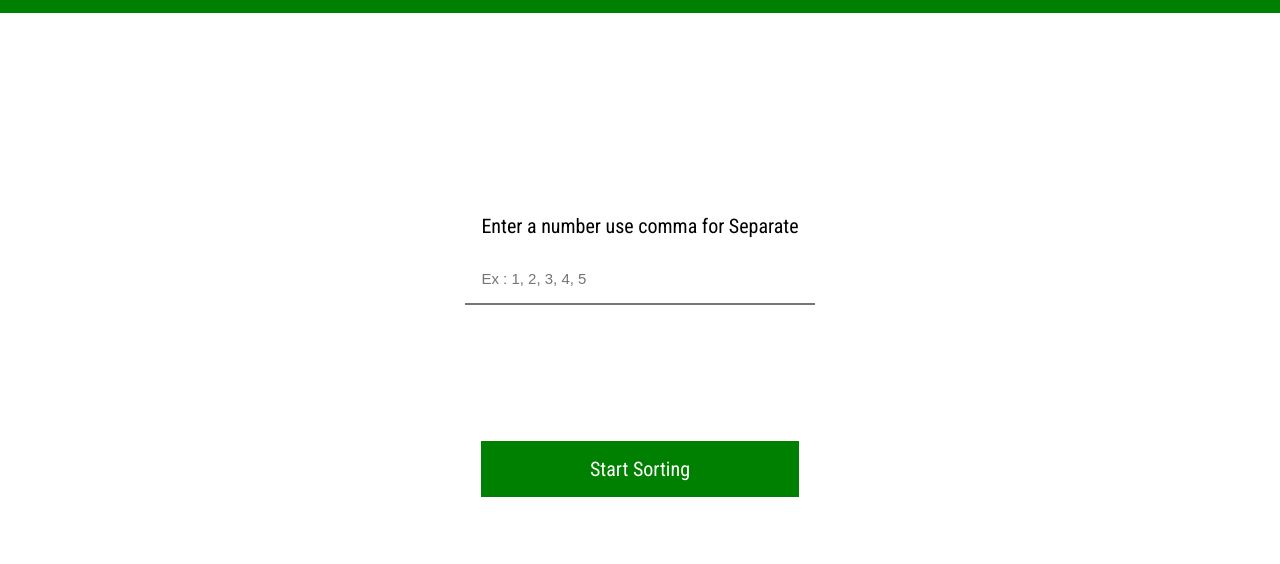
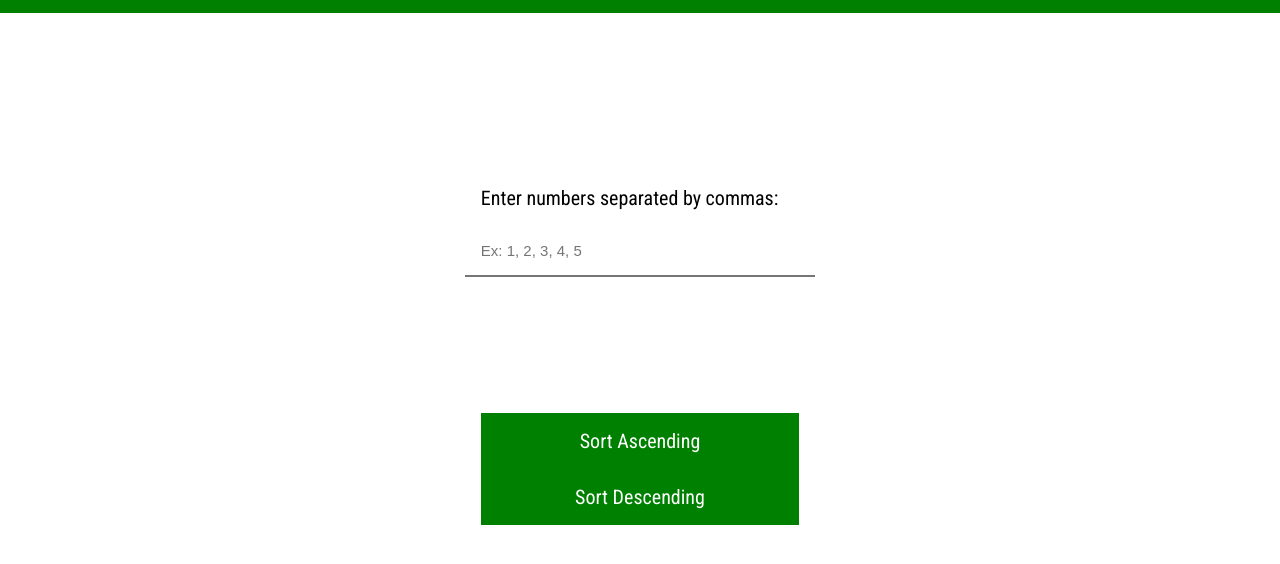
Before and after one commit to aggabaorenz16/sorting, a plain HTML site: page index.html in a window 1280 px wide. Shown: the part 46-610 px from the top of the page. Drawn offline with Linux system fonts and the light colour scheme.

Commit message:
Update index.html

```diff
--- a/index.html
+++ b/index.html
@@ -4,28 +4,24 @@
   <meta charset="UTF-8">
   <link rel="stylesheet" href="style.css">
   <meta name="viewport" content="width=device-width, initial-scale=1.0">
-  <title>Sort with Animation</title>
+  <title>Bubble Sort with Animation</title>
 </head>
 <body>
   <div class="container">
-    <h1>
-      Bubble Sort with Animation
-    </h1>
+    <h1>Bubble Sort with Animation</h1>
   </div>
   <div class="main">
     <div class="inputfield">
-      <label for="input">Enter a number use comma for Separate</label>
-      <input type="text" id="arrayInput" placeholder="Ex : 1, 2, 3, 4, 5">
+      <label for="arrayInput">Enter numbers separated by commas:</label>
+      <input type="text" id="arrayInput" placeholder="Ex: 1, 2, 3, 4, 5">
       <div class="result" id="result"></div>
       <div id="sortedArrayContainer"></div>
       <div class="btnSort">
-        <button onclick="sorting()">Start Sorting</button>
+        <button onclick="sorting('asc')">Sort Ascending</button>
+        <button onclick="sorting('desc')">Sort Descending</button>
       </div>
     </div>
   </div>
-<!--  <div class="footer">
-    <footer>Member : Aggabao : Pascual : Tesorero : Alegano : Gutaba </footer>
-  </div> -->
 </body>
 <script src="script.js"></script>
 </html>
```
